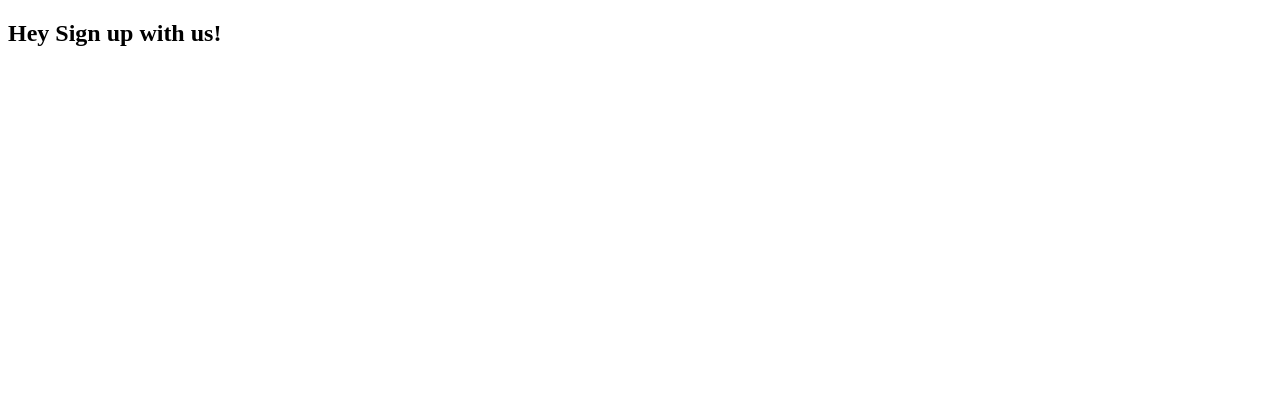
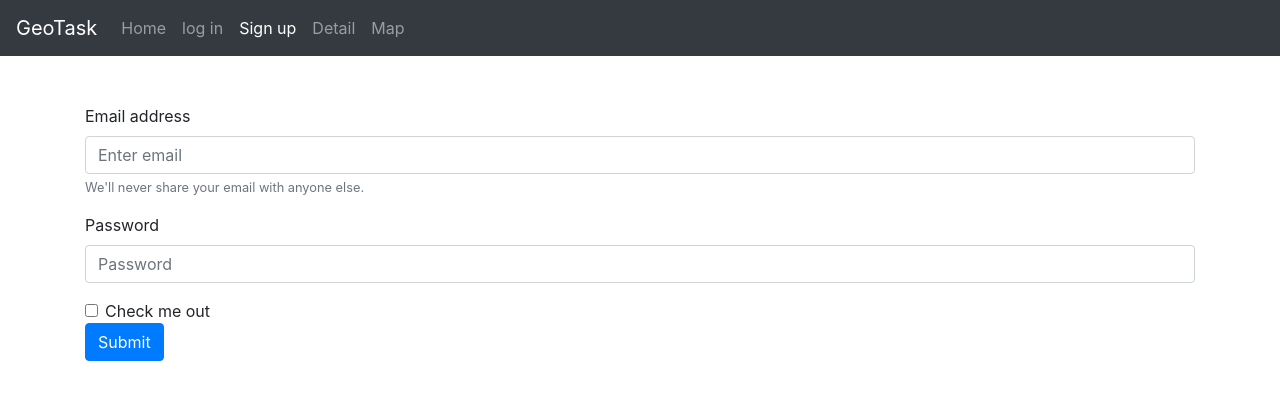
Before and after one commit to amazingshellyyy/geotask, a website: page views/signup.html in a window 1280 px wide. Drawn offline with nearby package versions, Linux system fonts and the light colour scheme.

Commit message:
signup form layout

```diff
--- a/views/signup.html
+++ b/views/signup.html
@@ -1,13 +1,73 @@
 <!DOCTYPE html>
 <html lang="en">
+
 <head>
   <meta charset="UTF-8">
   <meta name="viewport" content="width=device-width, initial-scale=1.0">
   <meta http-equiv="X-UA-Compatible" content="ie=edge">
+  <link rel="stylesheet" href="https://stackpath.bootstrapcdn.com/bootstrap/4.4.1/css/bootstrap.min.css"
+    integrity="sha384-Vkoo8x4CGsO3+Hhxv8T/Q5PaXtkKtu6ug5TOeNV6gBiFeWPGFN9MuhOf23Q9Ifjh" crossorigin="anonymous">
   <title>Sign up</title>
 </head>
+
 <body>
-  <h2>Hey Sign up with us!</h2>
+  <!-- Nav bar for testing purpose -->
+  <nav class="navbar navbar-expand-lg navbar-dark bg-dark">
+    <a class="navbar-brand" href="#">GeoTask</a>
+    <button class="navbar-toggler" type="button" data-toggle="collapse" data-target="#navbarSupportedContent" aria-controls="navbarSupportedContent" aria-expanded="false" aria-label="Toggle navigation">
+      <span class="navbar-toggler-icon"></span>
+    </button>
+
+    <div class="collapse navbar-collapse" id="navbarSupportedContent">
+      <ul class="navbar-nav mr-auto">
+        <li class="nav-item">
+          <a class="nav-link" href="/">Home</a>
+        </li>
+        <li class="nav-item">
+          <a class="nav-link" href="/login">log in</a>
+        </li>
+        <li class="nav-item active">
+          <a class="nav-link" href="/signup">Sign up</a>
+        </li>
+        <li class="nav-item">
+          <a class="nav-link" href="/detail">Detail</a>
+        </li>
+        <li class="nav-item">
+          <a class="nav-link" href="/mapview">Map</a>
+        </li>
+      </ul>
+    </div>
+  </nav>
   <!-- Form below -->
+  <div class="container mt-5">
+  <form>
+    <div class="form-group">
+      <label for="exampleInputEmail1">Email address</label>
+      <input type="email" class="form-control" id="exampleInputEmail1" aria-describedby="emailHelp" placeholder="Enter email">
+      <small id="emailHelp" class="form-text text-muted">We'll never share your email with anyone else.</small>
+    </div>
+    <div class="form-group">
+      <label for="exampleInputPassword1">Password</label>
+      <input type="password" class="form-control" id="exampleInputPassword1" placeholder="Password">
+    </div>
+    <div class="form-check">
+      <input type="checkbox" class="form-check-input" id="exampleCheck1">
+      <label class="form-check-label" for="exampleCheck1">Check me out</label>
+    </div>
+    <button type="submit" class="btn btn-primary">Submit</button>
+  </form>
+</div>
+
+  <!-- Bootstrap -->
+  <script src="https://code.jquery.com/jquery-3.4.1.slim.min.js"
+    integrity="sha384-J6qa4849blE2+poT4WnyKhv5vZF5SrPo0iEjwBvKU7imGFAV0wwj1yYfoRSJoZ+n" crossorigin="anonymous">
+  </script>
+  <script src="https://cdn.jsdelivr.net/npm/popper.js@1.16.0/dist/umd/popper.min.js"
+    integrity="sha384-Q6E9RHvbIyZFJoft+2mJbHaEWldlvI9IOYy5n3zV9zzTtmI3UksdQRVvoxMfooAo" crossorigin="anonymous">
+  </script>
+  <script src="https://stackpath.bootstrapcdn.com/bootstrap/4.4.1/js/bootstrap.min.js"
+    integrity="sha384-wfSDF2E50Y2D1uUdj0O3uMBJnjuUD4Ih7YwaYd1iqfktj0Uod8GCExl3Og8ifwB6" crossorigin="anonymous">
+  </script>
 </body>
+
 </html>
```
